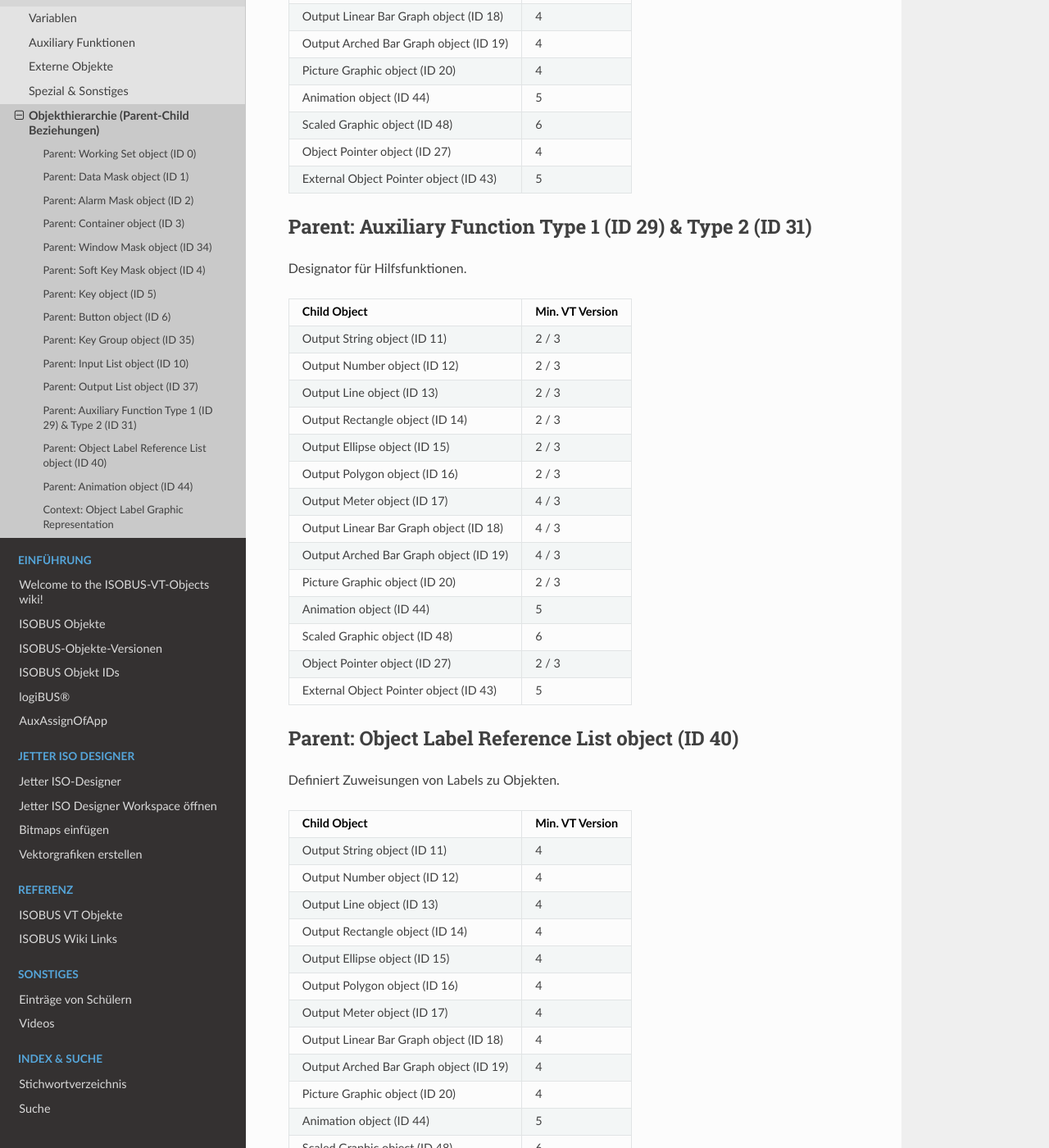
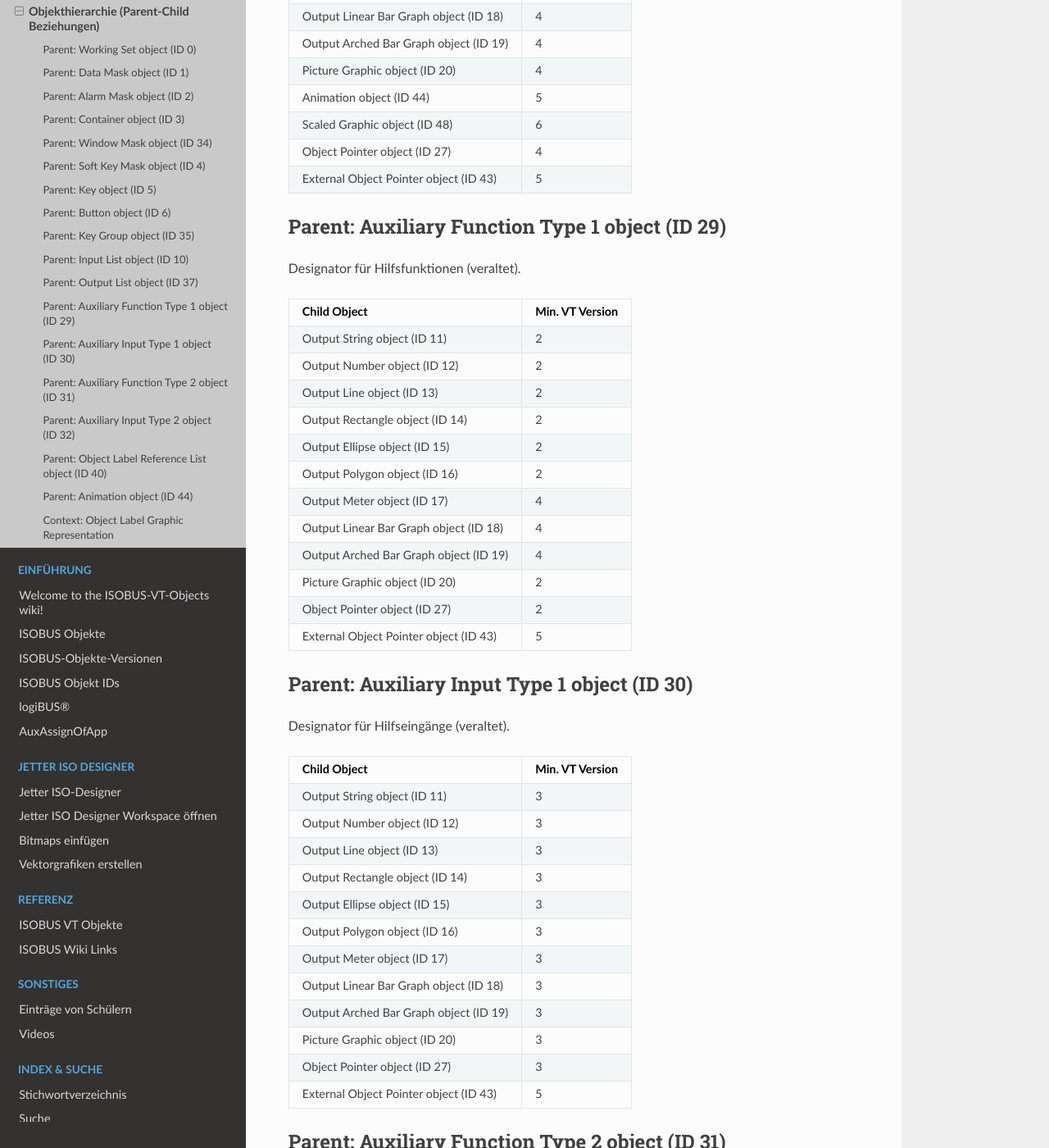
Before and after one commit to Meisterschulen-am-Ostbahnhof-Munchen/ISOBUS-VT-Objects-docs, a Sphinx documentation site: the page built from docs/Objekthierarchie.md, in a window 1280 px wide and 1400 px high, scrolled down 7238 px. Shown: the whole window at 82% size. Built offline with Sphinx 7.4.7 and the Read the Docs theme 3.1.0, drawn with Linux system fonts in a browser that asks for light colours; some of the changed text lies outside the part shown.

Commit message:
docs: refine object hierarchy by splitting Auxiliary Type 1 and Type 2 parents

```diff
--- a/docs/Objekthierarchie.md
+++ b/docs/Objekthierarchie.md
@@ -237,25 +237,82 @@ Optionen in einer Ausgabeliste.
 | Object Pointer object (ID 27) | 4 |
 | External Object Pointer object (ID 43) | 5 |
 
-## Parent: Auxiliary Function Type 1 (ID 29) & Type 2 (ID 31)
+## Parent: Auxiliary Function Type 1 object (ID 29)
+Designator für Hilfsfunktionen (veraltet).
+
+| Child Object | Min. VT Version |
+| :--- | :--- |
+| Output String object (ID 11) | 2 |
+| Output Number object (ID 12) | 2 |
+| Output Line object (ID 13) | 2 |
+| Output Rectangle object (ID 14) | 2 |
+| Output Ellipse object (ID 15) | 2 |
+| Output Polygon object (ID 16) | 2 |
+| Output Meter object (ID 17) | 4 |
+| Output Linear Bar Graph object (ID 18) | 4 |
+| Output Arched Bar Graph object (ID 19) | 4 |
+| Picture Graphic object (ID 20) | 2 |
+| Object Pointer object (ID 27) | 2 |
+| External Object Pointer object (ID 43) | 5 |
+
+## Parent: Auxiliary Input Type 1 object (ID 30)
+Designator für Hilfseingänge (veraltet).
+
+| Child Object | Min. VT Version |
+| :--- | :--- |
+| Output String object (ID 11) | 3 |
+| Output Number object (ID 12) | 3 |
+| Output Line object (ID 13) | 3 |
+| Output Rectangle object (ID 14) | 3 |
+| Output Ellipse object (ID 15) | 3 |
+| Output Polygon object (ID 16) | 3 |
+| Output Meter object (ID 17) | 3 |
+| Output Linear Bar Graph object (ID 18) | 3 |
+| Output Arched Bar Graph object (ID 19) | 3 |
+| Picture Graphic object (ID 20) | 3 |
+| Object Pointer object (ID 27) | 3 |
+| External Object Pointer object (ID 43) | 5 |
+
+## Parent: Auxiliary Function Type 2 object (ID 31)
 Designator für Hilfsfunktionen.
 
 | Child Object | Min. VT Version |
 | :--- | :--- |
-| Output String object (ID 11) | 2 / 3 |
-| Output Number object (ID 12) | 2 / 3 |
-| Output Line object (ID 13) | 2 / 3 |
-| Output Rectangle object (ID 14) | 2 / 3 |
-| Output Ellipse object (ID 15) | 2 / 3 |
-| Output Polygon object (ID 16) | 2 / 3 |
-| Output Meter object (ID 17) | 4 / 3 |
-| Output Linear Bar Graph object (ID 18) | 4 / 3 |
-| Output Arched Bar Graph object (ID 19) | 4 / 3 |
-| Picture Graphic object (ID 20) | 2 / 3 |
+| Output String object (ID 11) | 3 |
+| Output Number object (ID 12) | 3 |
+| Output Line object (ID 13) | 3 |
+| Output Rectangle object (ID 14) | 3 |
+| Output Ellipse object (ID 15) | 3 |
+| Output Polygon object (ID 16) | 3 |
+| Output Meter object (ID 17) | 4 |
+| Output Linear Bar Graph object (ID 18) | 4 |
+| Output Arched Bar Graph object (ID 19) | 4 |
+| Picture Graphic object (ID 20) | 3 |
 | Animation object (ID 44) | 5 |
 | Scaled Graphic object (ID 48) | 6 |
-| Object Pointer object (ID 27) | 2 / 3 |
+| Object Pointer object (ID 27) | 3 |
 | External Object Pointer object (ID 43) | 5 |
+
+## Parent: Auxiliary Input Type 2 object (ID 32)
+Designator für Hilfseingänge.
+
+| Child Object | Min. VT Version |
+| :--- | :--- |
+| Output String object (ID 11) | 3 |
+| Output Number object (ID 12) | 3 |
+| Output Line object (ID 13) | 3 |
+| Output Rectangle object (ID 14) | 3 |
+| Output Ellipse object (ID 15) | 3 |
+| Output Polygon object (ID 16) | 3 |
+| Output Meter object (ID 17) | 3 |
+| Output Linear Bar Graph object (ID 18) | 3 |
+| Output Arched Bar Graph object (ID 19) | 3 |
+| Picture Graphic object (ID 20) | 3 |
+| Animation object (ID 44) | 5 |
+| Scaled Graphic object (ID 48) | 6 |
+| Object Pointer object (ID 27) | 3 |
+| External Object Pointer object (ID 43) | 5 |
+
 
 ## Parent: Object Label Reference List object (ID 40)
 Definiert Zuweisungen von Labels zu Objekten.
```
